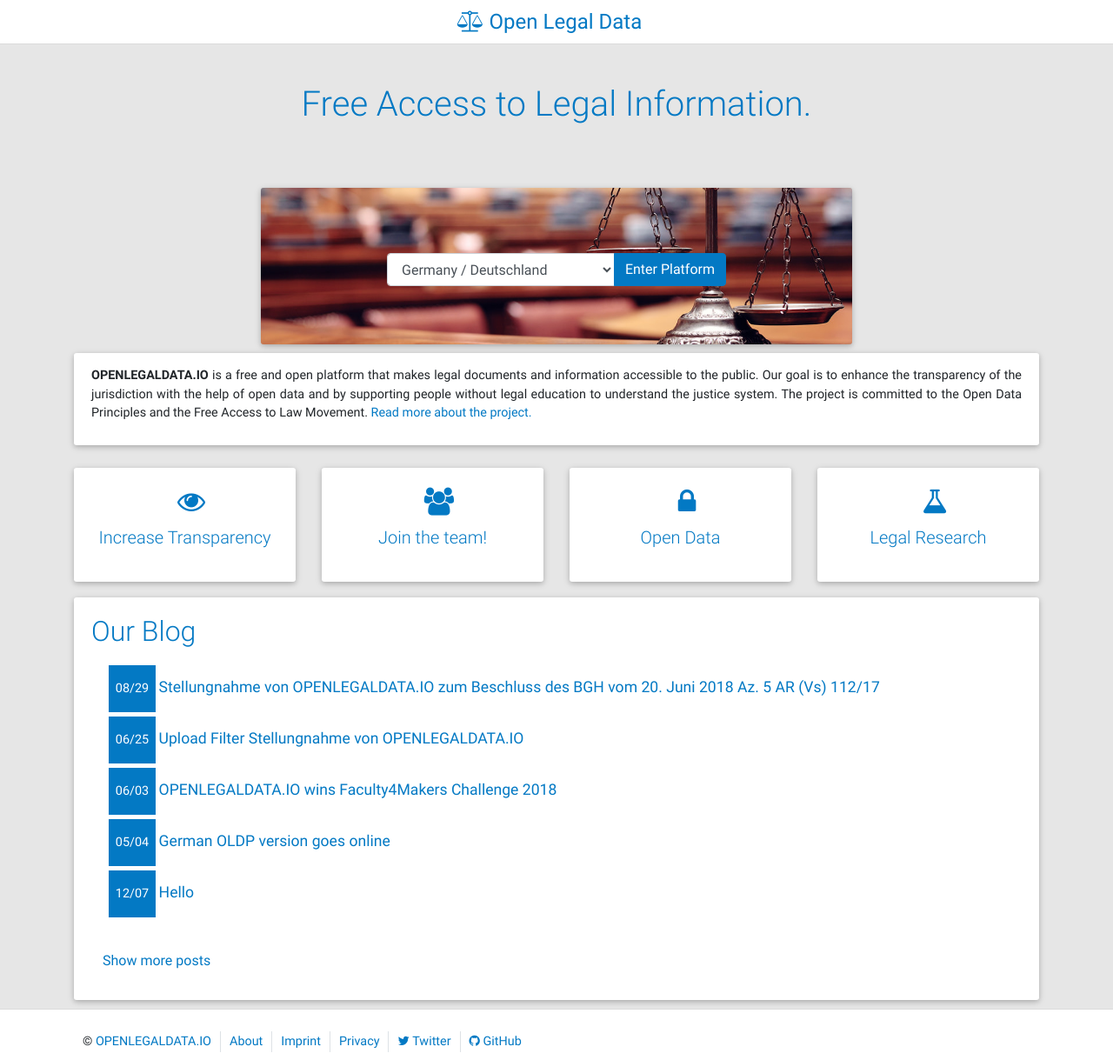
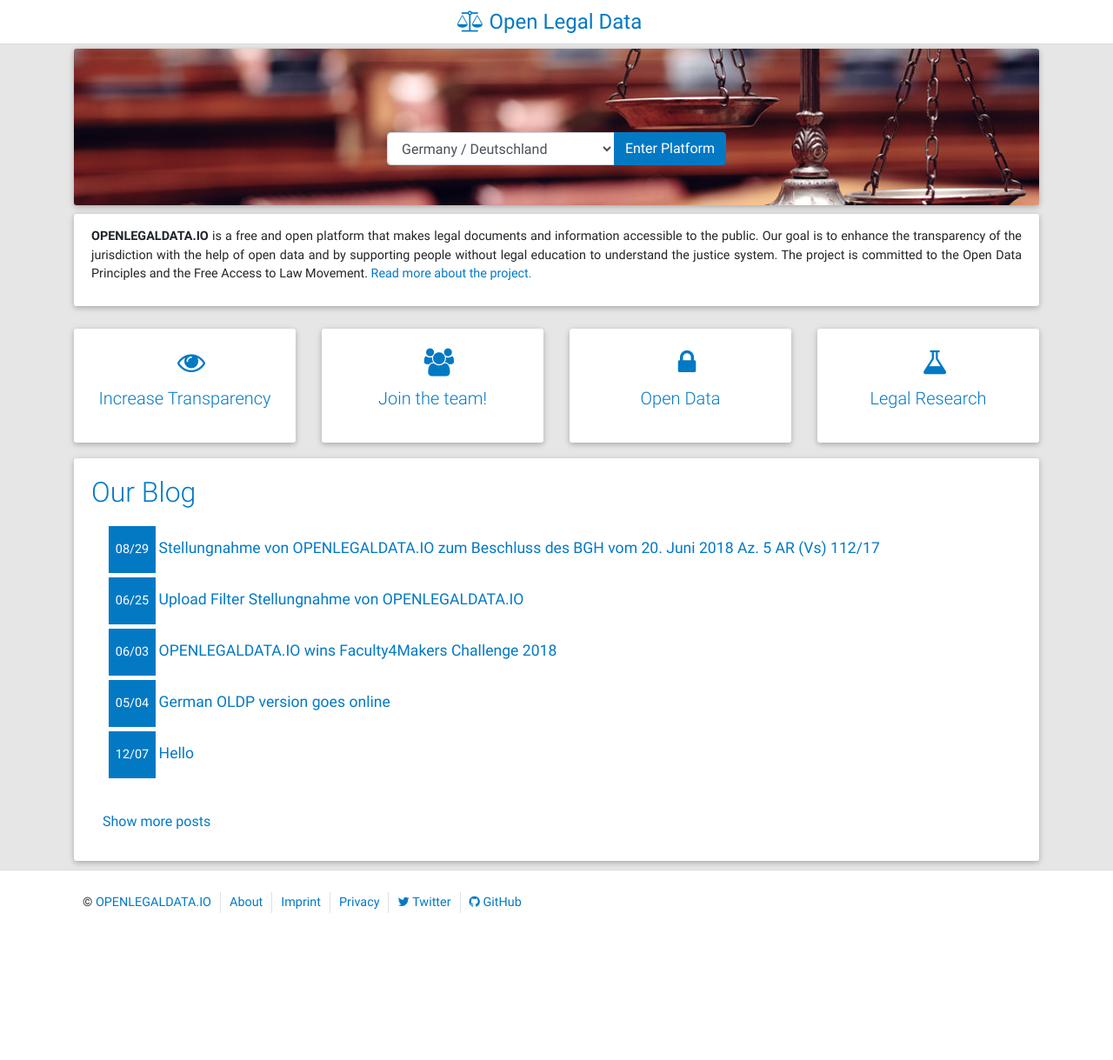
Before and after one commit to openlegaldata/blog, a Jekyll site: the page built from index.md, in a window 1280 px wide. Shown: the whole page at 87% size. Built offline with Jekyll 4.4.1, drawn with Linux system fonts in a browser that asks for light colours; after the commit the page ends 1059 px from its top, so only the background shows below that.

Commit message:
updated landing page layout

```diff
--- a/_layouts/home.html
+++ b/_layouts/home.html
@@ -4,15 +4,14 @@
 ---
 
 <div class="container text-center">
-    <h1 class="homepage">{{ site.description }}</h1>
-    <div class="row">
-        <h5 class="">{{ content }}</h5>
-    </div>
 
-    <section class="view img-rounded" style="background-image: url('/assets/img/background.jpg'); background-repeat: no-repeat; background-size: cover; background-position: center center; min-height:180px; max-width: 680px; display: block; margin-left: auto; margin-right: auto;">
+
+    <section class="view img-rounded" style="background-image: url('/assets/img/background.jpg'); background-repeat: no-repeat; background-size: cover; background-position: center center; height:180px; display: block; margin-left: auto; margin-right: auto;">
+	    <h1 class="homepage"></h1>
+
         <p>
 		<div class="row align-items-center justify-content-md-center justify-content-xs-center justify-content-sm-center">
-			<div class="col align-self-center input-group" style="max-width: 420px; margin-top:75px;">
+			<div class="col align-self-center input-group" style="max-width: 420px;">
 				<select class="form-control" id="sel1">
 					<option>Germany / Deutschland</option>
 				</select>
```
